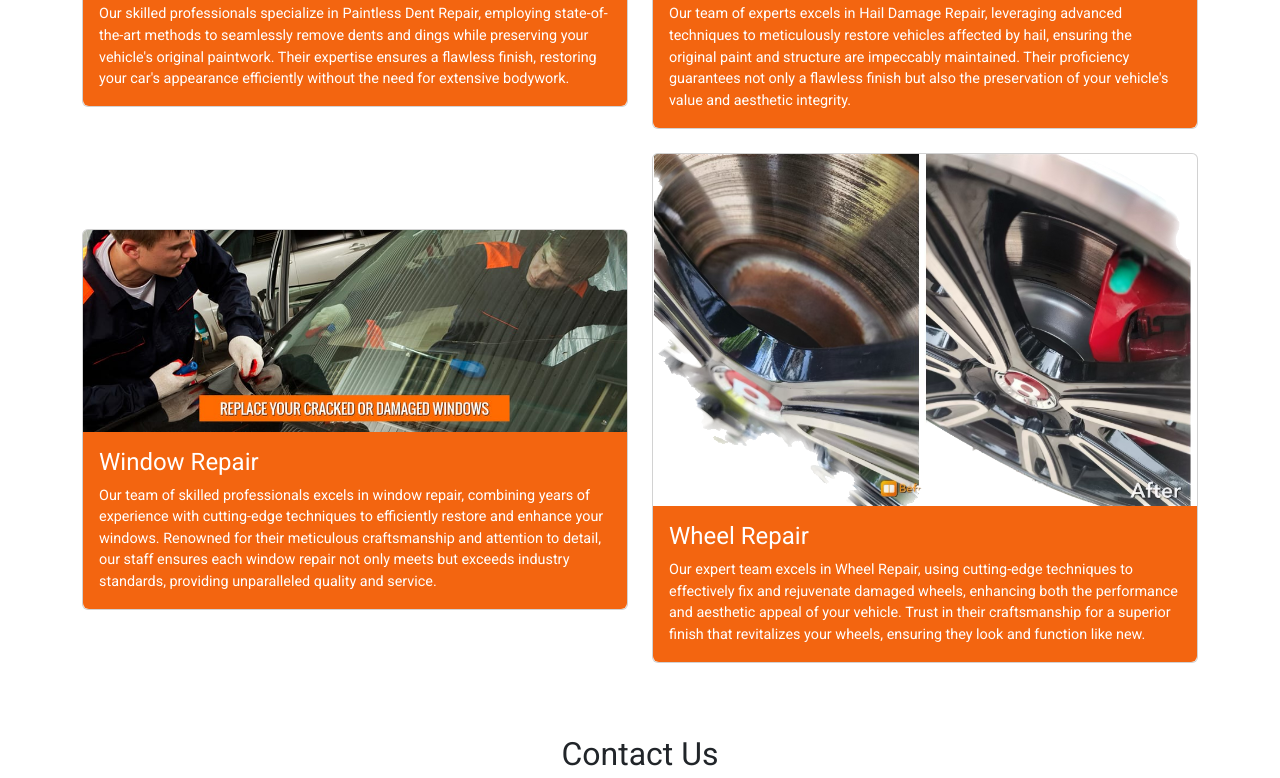
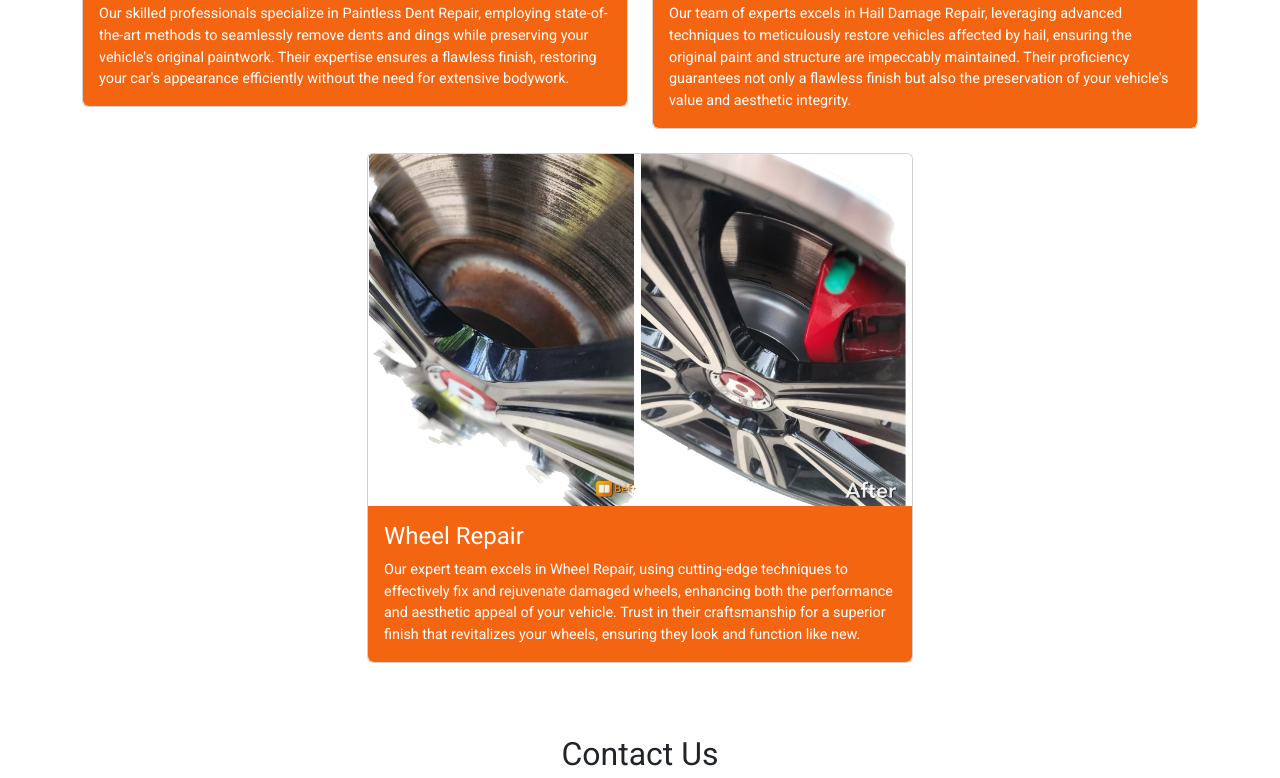
Before and after one commit to joshuaMandel/DentNationNaples, a plain HTML site: page index.html in a window 1280 px wide. Shown: the part 775-1553 px from the top of the page. Drawn offline with nearby package versions, Linux system fonts and the light colour scheme.

Commit message:
update to nav-bar

```diff
--- a/index.html
+++ b/index.html
@@ -61,7 +61,7 @@
                 <img src="assets/dent-nation-paintless-dent.jpg" class="d-block w-100" alt="..." />
               </div>
               <div class="carousel-item">
-                <img src="assets/get-back-quicker.jpg" class="d-block w-100" alt="..." />
+                <img src="assets/before-after-1.jpg" class="d-block w-100" alt="..." />
               </div>
               <div class="carousel-item">
                 <img src="assets/all-makes.jpg" class="d-block w-100" alt="..." />
@@ -123,21 +123,7 @@
                 </div>
               </div>
             </div>
-            <div class="row align-items-center">
-                <div class="col-md-6">
-                    <div class="card">
-                      <img src="assets/cracked-damaged.jpg" class="card-img-top" alt="" />
-                      <div class="card-body text-white rounded-bottom" style="background-color: #f36510">
-                        <h5 class="card-title fs-4">Window Repair</h5>
-                        <p class="card-text" style="font-size: 0.9rem">
-                          Our team of skilled professionals excels in window repair, combining years of experience with
-                          cutting-edge techniques to efficiently restore and enhance your windows. Renowned for their
-                          meticulous craftsmanship and attention to detail, our staff ensures each window repair not only
-                          meets but exceeds industry standards, providing unparalleled quality and service.
-                        </p>
-                      </div>
-                    </div>
-                  </div>
+            <div class="row align-items-center justify-content-center">
                 <div class="col-md-6">
                     <div class="card mb-4">
                       <img src="assets/wheel-repair.png" class="card-img-top" alt="" />
```
Also changed, not shown: about.html (+1 -1 lines), contact.html (+1 -1 lines), services.html (+1 -1 lines).
